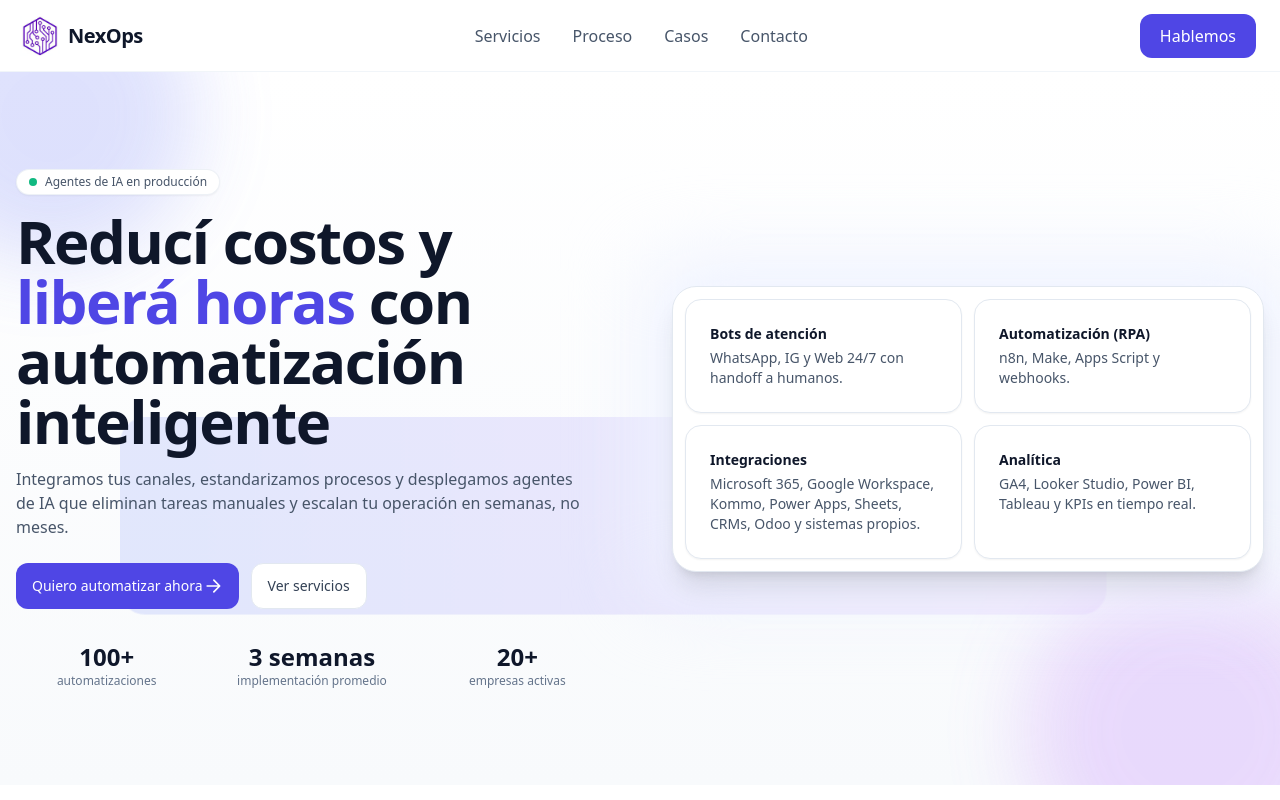
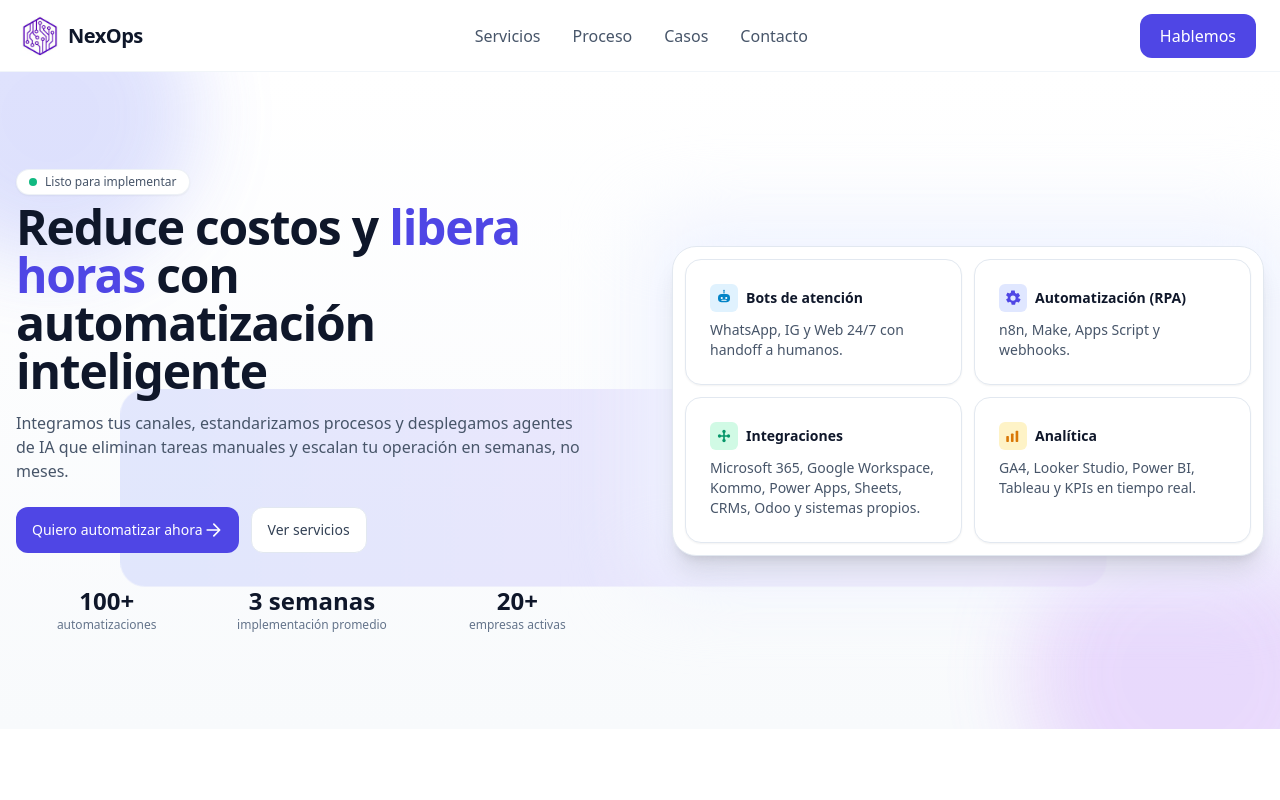
Before and after one commit to AlanTN13/webneoxps, a React (Vite) app: page / in a window 1280 px wide. Shown: the top 800 px of the page. Built offline with nearby package versions, Linux system fonts and the light colour scheme.

Commit message:
Actualiza estilos y contenido del sitio

```diff
--- a/src/App.jsx
+++ b/src/App.jsx
@@ -68,11 +68,13 @@ const Pill = ({ children }) => (
 const Card = ({ children, className = "" }) => (
   <div
     data-reveal
-    className={`rounded-2xl border border-slate-200 bg-white p-6 shadow-sm transition will-change-transform hover:shadow-xl hover:-translate-y-0.5 hover:border-slate-300 ${className}`}
+    className={`group rounded-2xl border border-slate-200 bg-white p-6 shadow-sm transition will-change-transform
+                hover:shadow-xl hover:-translate-y-0.5 hover:border-slate-300 ${className}`}
   >
     {children}
   </div>
 );
+
 
 const Check = () => (
   <svg viewBox="0 0 24 24" className="h-5 w-5" fill="none" stroke="currentColor" strokeWidth="2">
@@ -89,6 +91,44 @@ const Star = () => (
 const ArrowRight = () => (
   <svg viewBox="0 0 24 24" className="h-5 w-5" fill="none" stroke="currentColor" strokeWidth="2">
     <path d="M5 12h14M13 5l7 7-7 7" strokeLinecap="round" strokeLinejoin="round" />
+  </svg>
+);
+
+/* ==== ICONOS PERSONALIZADOS ==== */
+
+const IconBot = () => (
+  <svg viewBox="0 0 24 24" className="h-[18px] w-[18px]" fill="currentColor">
+    <rect x="4" y="6.5" width="16" height="11" rx="5" />
+    <rect x="11.25" y="3" width="1.5" height="3" rx="0.75" />
+    <circle cx="12" cy="2.2" r="1.1" />
+    <circle cx="9" cy="12" r="1.4" fill="white"/>
+    <circle cx="15" cy="12" r="1.4" fill="white"/>
+    <rect x="8.5" y="14.2" width="7" height="1.6" rx="0.8" fill="white"/>
+  </svg>
+);
+
+const IconGear = () => (
+  <svg viewBox="0 0 24 24" className="h-[18px] w-[18px]" fill="currentColor">
+    <path d="M19.14 12.94c.04-.3.06-.61.06-.94s-.02-.64-.06-.94l2.03-1.58a.5.5 0 0 0 .12-.63l-1.92-3.32a.5.5 0 0 0-.6-.22l-2.39.96a7.03 7.03 0 0 0-1.62-.94l-.36-2.54A.5.5 0 0 0 14 2h-4a.5.5 0 0 0-.5.42l-.36 2.54c-.6.24-1.15.56-1.66.94l-2.39-.96a.5.5 0 0 0-.6.22L2.97 8.1a.5.5 0 0 0 .12.63l2.03 1.58c-.04.3-.06.61-.06.94s.02.64.06.94l-2.03 1.58a.5.5 0 0 0-.12.63l1.92 3.32c.14.24.43.34.68.22l2.39-.96c.5.38 1.05.7 1.66.94l.36 2.54c.04.26.25.42.5.42h4c.25 0 .46-.16.5-.42l.36-2.54c.6-.24 1.15-.56 1.66-.94l2.39.96c.25.12.54.02.68-.22l1.92-3.32a.5.5 0 0 0-.12-.63l-2.03-1.58ZM12 15.5a3.5 3.5 0 1 1 0-7 3.5 3.5 0 0 1 0 7Z"/>
+  </svg>
+);
+
+const IconNodes = () => (
+  <svg viewBox="0 0 24 24" className="h-[18px] w-[18px]" fill="currentColor">
+    <circle cx="6" cy="12" r="2.2"/>
+    <circle cx="12" cy="6" r="2.2"/>
+    <circle cx="12" cy="18" r="2.2"/>
+    <circle cx="18" cy="12" r="2.2"/>
+    <rect x="6.9" y="10.9" width="10.2" height="2.2" rx="1.1" />
+    <rect x="10.9" y="6.9" width="2.2" height="10.2" rx="1.1" />
+  </svg>
+);
+
+const IconBars = () => (
+  <svg viewBox="0 0 24 24" className="h-[18px] w-[18px]" fill="currentColor">
+    <rect x="3" y="12" width="3.5" height="8" rx="1"/>
+    <rect x="9.25" y="8.5" width="3.5" height="11.5" rx="1"/>
+    <rect x="15.5" y="5" width="3.5" height="15" rx="1"/>
   </svg>
 );
 
@@ -170,12 +210,13 @@ const Hero = () => (
     <div className="relative z-10 mx-auto grid max-w-7xl grid-cols-1 items-center gap-10 px-4 sm:gap-16 lg:grid-cols-2">
       <div data-reveal>
       <Pill>
-          <span className="h-2 w-2 rounded-full bg-emerald-500 animate-pulse" /> Agentes de IA en producción
+      <span className="h-2 w-2 rounded-full bg-emerald-500 animate-pulse" /> Listo para implementar
       </Pill>
 
-        <h1 className="mt-4 text-4xl font-extrabold tracking-tight text-slate-900 sm:text-6xl leading-tight">
-          Reducí costos y <span className="text-indigo-600">liberá horas</span> con automatización inteligente
+      <h1 className="mt-1 text-2xl sm:mt-2 sm:text-4xl md:text-5xl font-extrabold tracking-tight text-slate-900 leading-tight">
+       Reduce costos y <span className="text-indigo-600">libera horas</span> con automatización inteligente
       </h1>
+
 
         <p className="mt-4 max-w-xl text-slate-600">
           Integramos tus canales, estandarizamos procesos y desplegamos agentes de IA que eliminan tareas manuales y escalan tu operación en semanas, no meses.
@@ -211,28 +252,57 @@ const Hero = () => (
       <div className="relative" data-reveal>
         <div className="absolute -inset-6 -z-10 rounded-3xl bg-indigo-50 blur-2xl" />
         <div className="rounded-3xl border border-slate-200 bg-white p-3 shadow-xl">
-          <div className="grid grid-cols-2 gap-3">
+        <div className="grid grid-cols-1 sm:grid-cols-2 gap-3">
   <Card>
+    <div className="flex items-center gap-2 mb-2">
+      <span className="inline-flex h-7 w-7 items-center justify-center rounded-md bg-sky-100 text-sky-600">
+        <IconBot />
+      </span>
       <p className="text-sm font-semibold text-slate-900">Bots de atención</p>
-              <p className="mt-1 text-sm text-slate-600">WhatsApp, IG y Web 24/7 con handoff a humanos.</p>
+    </div>
+    <p className="text-sm text-slate-600">
+      WhatsApp, IG y Web 24/7 con handoff a humanos.
+    </p>
   </Card>
+
   <Card>
+  <div className="flex items-center gap-2 mb-2">
+    <span className="inline-flex h-7 w-7 items-center justify-center rounded-md bg-indigo-100 text-indigo-600">
+      <IconGear />
+    </span>
     <p className="text-sm font-semibold text-slate-900">Automatización (RPA)</p>
-              <p className="mt-1 text-sm text-slate-600">n8n, Make, Apps Script y webhooks.</p>
+  </div>
+  <p className="text-sm text-slate-600">
+    n8n, Make, Apps Script y webhooks.
+  </p>
 </Card>
+
+
   <Card>
+    <div className="flex items-center gap-2 mb-2">
+      <span className="inline-flex h-7 w-7 items-center justify-center rounded-md bg-emerald-100 text-emerald-600">
+        <IconNodes />
+      </span>
       <p className="text-sm font-semibold text-slate-900">Integraciones</p>
-              <p className="mt-1 text-sm text-slate-600">
+    </div>
+    <p className="text-sm text-slate-600">
       Microsoft 365, Google Workspace, Kommo, Power Apps, Sheets, CRMs, Odoo y sistemas propios.
     </p>
   </Card>
+
   <Card>
+    <div className="flex items-center gap-2 mb-2">
+      <span className="inline-flex h-7 w-7 items-center justify-center rounded-md bg-amber-100 text-amber-600">
+        <IconBars />
+      </span>
       <p className="text-sm font-semibold text-slate-900">Analítica</p>
-              <p className="mt-1 text-sm text-slate-600">
+    </div>
+    <p className="text-sm text-slate-600">
       GA4, Looker Studio, Power BI, Tableau y KPIs en tiempo real.
     </p>
   </Card>
 </div>
+
         </div>
       </div>
     </div>
```
Lines whose indentation alone changed are shown as unchanged.
